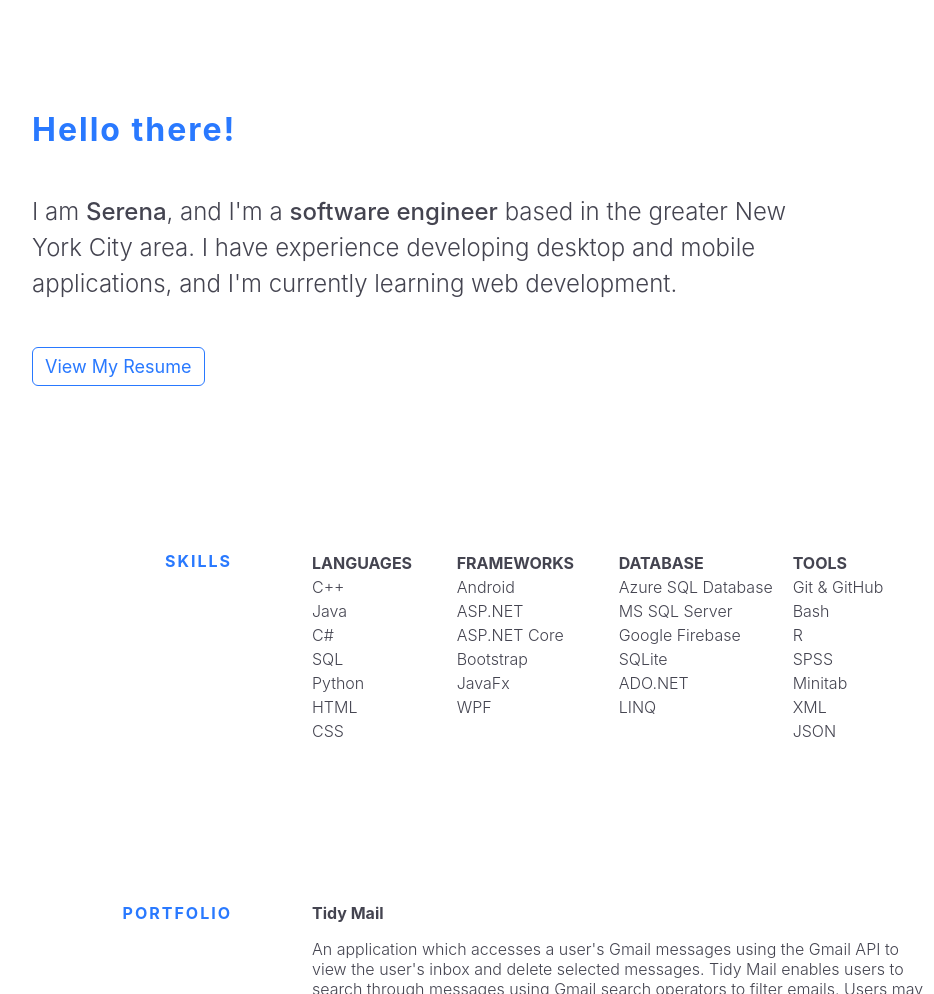
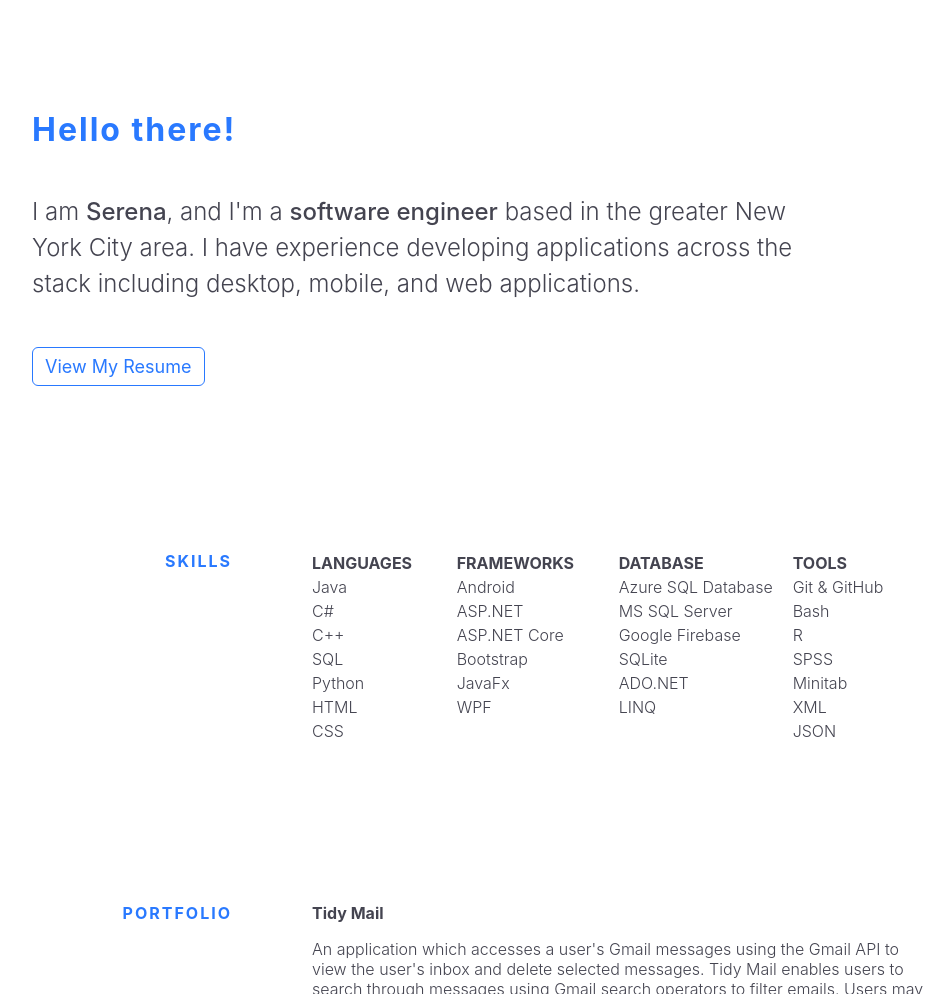
Before and after one commit to serenagibbons/serenagibbons.github.io, a plain HTML site: page index.html in a window 1280 px wide. Shown: the part 797-1791 px from the top of the page, without its empty margins (160-1094 px from the left). Drawn offline with Linux system fonts and the light colour scheme.

Commit message:
Update about

```diff
--- a/index.html
+++ b/index.html
@@ -50,7 +50,7 @@
             <h4>Hello there!</h4>
             <div class=about-text>
                <p>I am <span>Serena</span>, and I'm a <span>software engineer</span> based in the greater New York City area.
-                   I have experience developing desktop and mobile applications, and I'm currently learning web development.</p>
+                   I have experience developing applications across the stack including desktop, mobile, and web applications.</p>
                <p><a href="content/resume_portfolio.pdf" target="_blank">View my resume</a></p>
            </div>
 
@@ -62,9 +62,9 @@
            <div class="skills">
                <ul>
                    <label class="list-label">Languages</label>
-                   <li>C++</li>
                    <li>Java</li>
                    <li>C#</li>
+                   <li>C++</li>
                    <li>SQL</li>
                    <li>Python</li>
                    <li>HTML</li>
```
